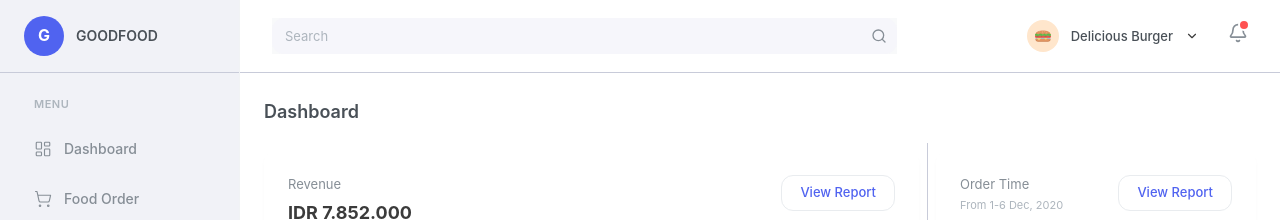
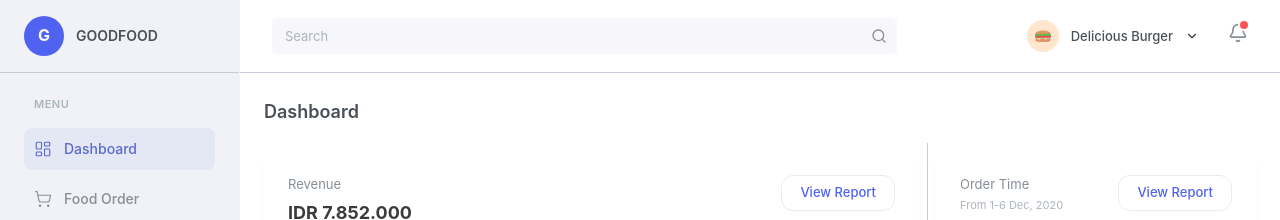
Before and after one commit to chile4coding/good_food, a Next.js app: page / in a window 1280 px wide. Shown: the top 220 px of the page. Built offline with nearby package versions, Linux system fonts and the light colour scheme.

Commit message:
fix: update sidebar links and enhance active item styles

```diff
--- a/app/dashboard/components/SideBar.tsx
+++ b/app/dashboard/components/SideBar.tsx
@@ -18,7 +18,7 @@ const menuItems = [
   {
     label: "Dashboard",
     icon: LayoutDashboardIcon,
-    href: "/dashboard",
+    href: "/",
   },
   {
     label: "Food Order",
@@ -133,6 +133,8 @@ export default function Sidebar() {
                   active={pathname === item.href}
                   onMouseEnter={() => setHoveredMenu(item.href)}
                   onMouseLeave={() => setHoveredMenu(null)}
+                  c={pathname === item.href ? "#5A6ACF" : "#868E96"}
+                  bg={pathname === item.href ? "#E4E7F4" : "transparent"}
                   styles={{
                     root: {
                       padding: "10px",
@@ -141,10 +143,10 @@ export default function Sidebar() {
                       color: hoveredMenu === item.href ? "#5A6ACF" : "#868E96",
                       backgroundColor:
                         hoveredMenu === item.href ? " #E4E7F4" : "transparent",
-                      "&[dataActive]": {
-                        backgroundColor: "E4E7F4F",
-                        color: "#5A6ACF",
-                        fontWeight: 600,
+                      "&[data-active]": {
+                        backgroundColor: "#E4E7F4 !important",
+                        color: "#5A6ACF !important",
+                        fontWeight: "600 !important",
                       },
                     },
                     label: {
@@ -195,9 +197,9 @@ export default function Sidebar() {
                       backgroundColor:
                         hoveredOther === item.href ? " #E4E7F4" : "transparent",
                       "&[data-active]": {
-                        backgroundColor: "E4E7F4F",
-                        color: "#5A6ACF",
-                        fontWeight: 600,
+                        backgroundColor: "#E4E7F4 !important",
+                        color: "#5A6ACF !important",
+                        fontWeight: "600 !important",
                       },
                     },
                     label: {
--- a/app/globals.css
+++ b/app/globals.css
@@ -2,3 +2,7 @@
   --background: #ffffff;
   --foreground: #171717;
 }
+
+.data-active {
+  color: #5a6acf;
+}
```
